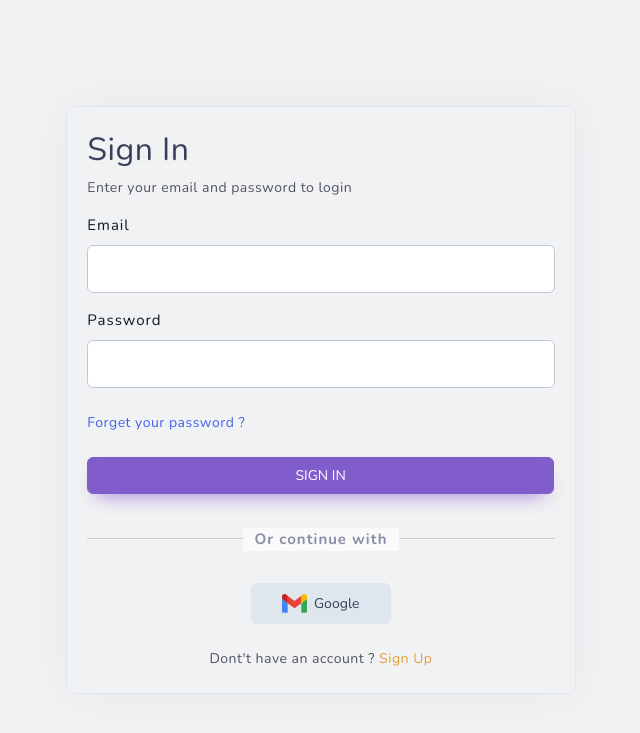
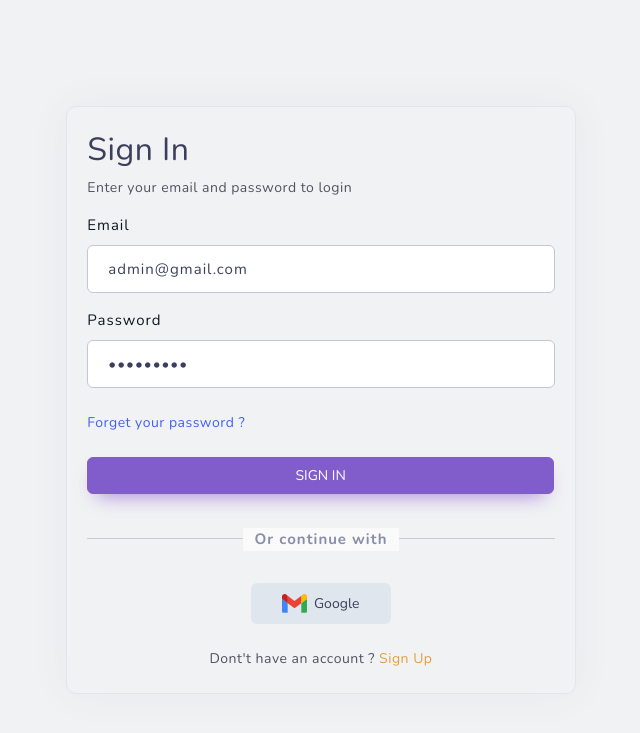
Before and after one commit to thedhruvish/TMS-php, a PHP site: page /tms-php/login.php in a window 1280 px wide. Shown: the top 733 px of the page, without its empty margins (319-959 px from the left). Run offline with PHP 8.4, Linux system fonts and the light colour scheme; a stand-in replaces the project's code that opens the database connection; some libraries are stand-ins or nearby versions.

Commit message:
set default values in login

```diff
--- a/db_dump/tms-php-1.sql
+++ b/db_dump/tms-php-1.sql
@@ -104,3 +104,5 @@ CREATE TABLE reset_password (
 
     FOREIGN KEY (user_id) REFERENCES users(id) ON DELETE CASCADE
 );
+
+INSERT INTO users(name,email,password,mobile_no,role)values('admin','admin@gmail.com','admin@123',7894568756,'admin')
--- a/login.php
+++ b/login.php
@@ -52,13 +52,13 @@ if (isset($_POST['login'])) {
     <div class="col-md-12">
       <div class="mb-3">
         <label class="form-label">Email</label>
-        <input name="email" type="email" class="form-control">
+        <input name="email" type="email" class="form-control" value="admin@gmail.com">
       </div>
     </div>
     <div class="col-12">
       <div class="mb-4">
         <label class="form-label">Password</label>
-        <input name="password" type="password" class="form-control">
+        <input name="password" type="password" class="form-control" value="admin@123">
       </div>
     </div>
 
--- a/register.php
+++ b/register.php
@@ -19,7 +19,7 @@ if (isset($_POST['submit'])) {
 
     header("Location: login.php");
   } else {
-    echo "<div class='alert alert-danger'>Error: " . mysqli_error($conn) . "</div>";
+    echo "<div class='alert alert-danger'>Error: " . mysqli_error(mysql: $conn) . "</div>";
   }
 }
 
```
